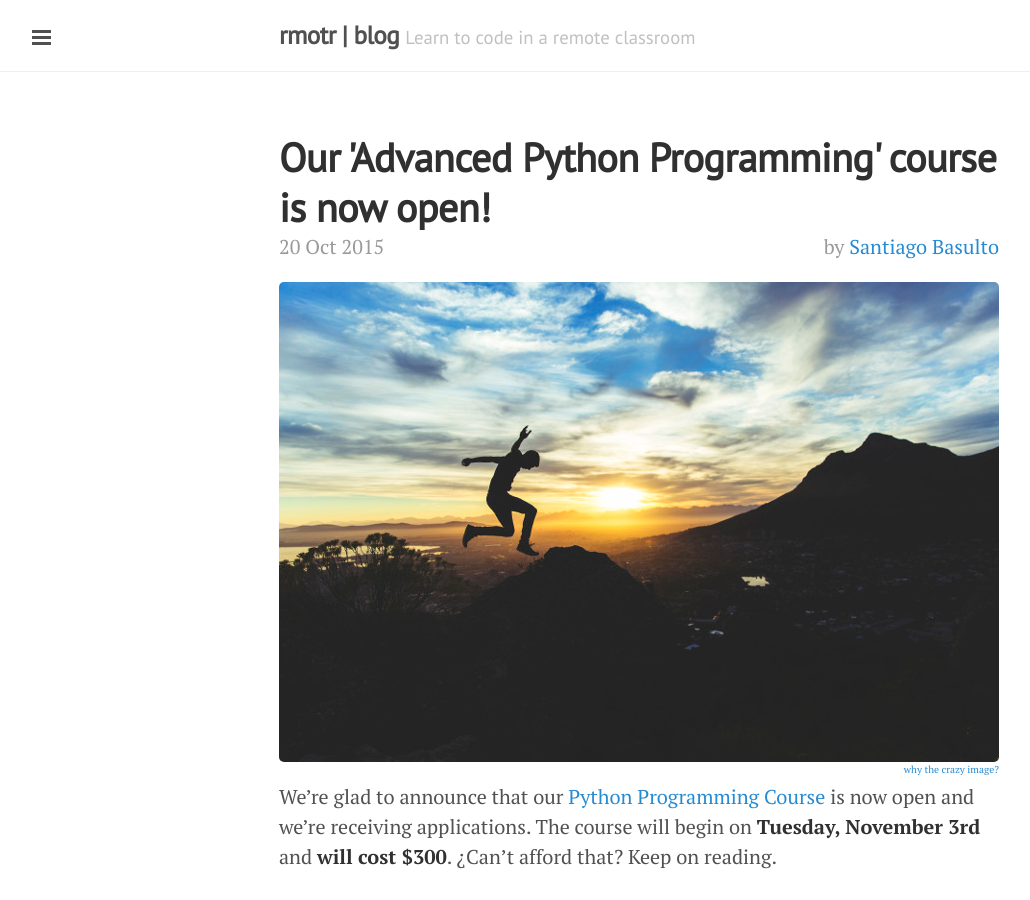
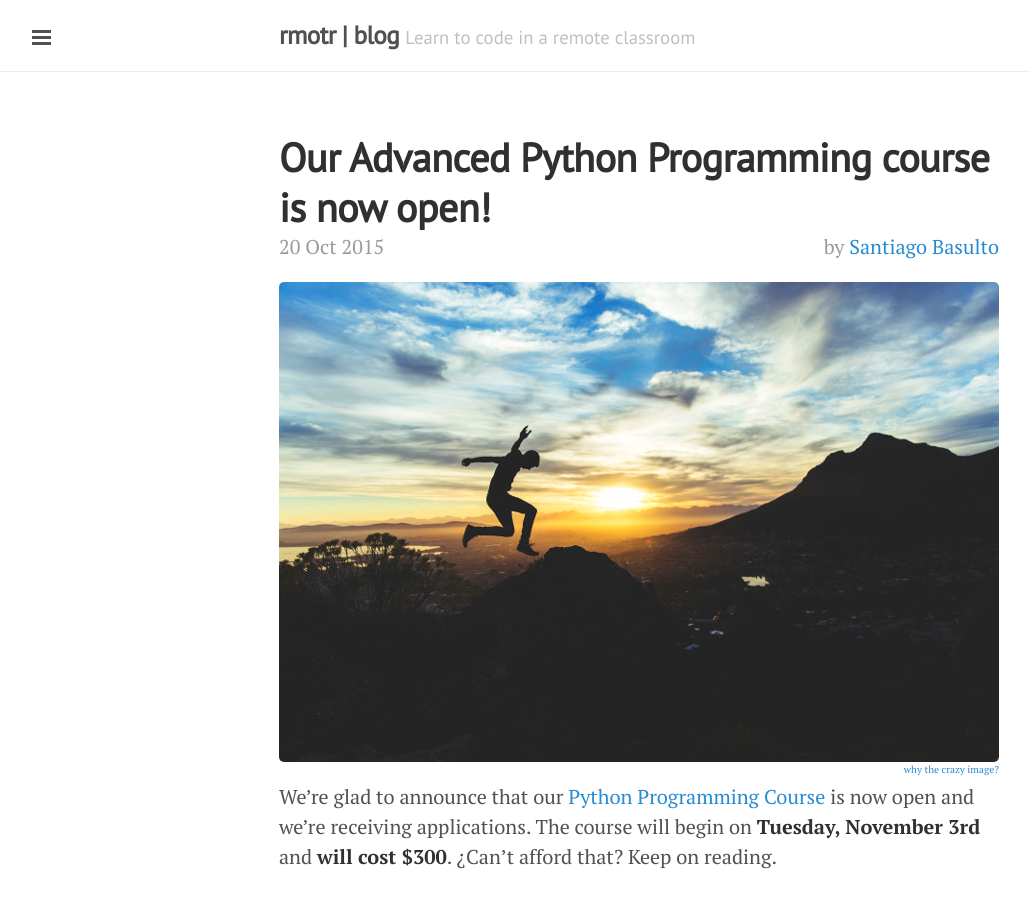
Before and after one commit to mcne65/rmotr.github.io, a Jekyll site: the page built from _posts/2015-10-20-python-programming-course-batch-4-is-now-open.md, in a window 1280 px wide and 900 px high. Shown: the whole window, without its empty margins (1-1031 px from the left). Built offline with Jekyll 4.4.1, drawn with Linux system fonts in a browser that asks for light colours; nearby versions of some CDN libraries; Markdown is read by kramdown in place of the engine named in the settings; comment, search, counter and statistics services are not loaded; part of the change alters nothing that is shown.

```diff
--- a/_posts/2015-10-20-python-programming-course-batch-4-is-now-open.md
+++ b/_posts/2015-10-20-python-programming-course-batch-4-is-now-open.md
@@ -1,6 +1,6 @@
 ---
 layout: post
-title: "Our 'Advanced Python Programming' course is now open!"
+title: "Our Advanced Python Programming course is now open!"
 category: announcements
 tags: rmotr
 cover: "/public/imgs/posts/2015-10-20-batch-4-is-now-open.jpg"
@@ -68,3 +68,41 @@ We've developed internal tools to support our classes that will make your life e
 **Remember!** If you have any questions just send us an email: [questions@rmotr.com](mailto:questions@rmotr.com)
 
 Thanks to [Soledad Berdazaiz](https://medium.com/@soledad_berdazaiz/) and [Martín Zugnoni](https://twitter.com/martinzugnoni) for reading drafts and making suggestions/corrections to this.
+
+<script type="text/javascript">
+function getParameterByName(name) {
+    name = name.replace(/[\[]/, "\\[").replace(/[\]]/, "\\]");
+    var regex = new RegExp("[\\?&]" + name + "=([^&#]*)"),
+        results = regex.exec(location.search);
+    return results === null ? null : decodeURIComponent(results[1].replace(/\+/g, " "));
+}
+var TOKEN = '072cf124511c4a84333f6b5132e8712a';
+if(window.location.host.indexOf("blog.rmotr.com") != -1){
+  TOKEN = '4774918ca83578aa4ea0941ec66a6a85';
+  console.log("Using production Mixpanel token")
+}
+
+
+</script>
+<script type="text/javascript">(function(e,b){if(!b.__SV){var a,f,i,g;window.mixpanel=b;b._i=[];b.init=function(a,e,d){function f(b,h){var a=h.split(".");2==a.length&&(b=b[a[0]],h=a[1]);b[h]=function(){b.push([h].concat(Array.prototype.slice.call(arguments,0)))}}var c=b;"undefined"!==typeof d?c=b[d]=[]:d="mixpanel";c.people=c.people||[];c.toString=function(b){var a="mixpanel";"mixpanel"!==d&&(a+="."+d);b||(a+=" (stub)");return a};c.people.toString=function(){return c.toString(1)+".people (stub)"};i="disable time_event track track_pageview track_links track_forms register register_once alias unregister identify name_tag set_config people.set people.set_once people.increment people.append people.union people.track_charge people.clear_charges people.delete_user".split(" ");
+for(g=0;g<i.length;g++)f(c,i[g]);b._i.push([a,e,d])};b.__SV=1.2;a=e.createElement("script");a.type="text/javascript";a.async=!0;a.src="undefined"!==typeof MIXPANEL_CUSTOM_LIB_URL?MIXPANEL_CUSTOM_LIB_URL:"file:"===e.location.protocol&&"//cdn.mxpnl.com/libs/mixpanel-2-latest.min.js".match(/^\/\//)?"https://cdn.mxpnl.com/libs/mixpanel-2-latest.min.js":"//cdn.mxpnl.com/libs/mixpanel-2-latest.min.js";f=e.getElementsByTagName("script")[0];f.parentNode.insertBefore(a,f)}})(document,window.mixpanel||[]);
+mixpanel.init(TOKEN);</script>
+
+<script type="text/javascript">
+var utmSource = getParameterByName('utm_source');
+var utmMedium = getParameterByName('utm_medium');
+var utmCampaign = getParameterByName('utm_campaign');
+
+mixpanel.register_once({
+    'utm_source': utmSource,
+    'utm_medium': utmMedium,
+    'utm_campaign': utmCampaign
+});
+mixpanel.track('Blog post viewed', {
+    timestamp: new Date().toISOString(),
+    'utm_source': utmSource,
+    'utm_medium': utmMedium,
+    'utm_campaign': utmCampaign
+});
+
+</script>
```
